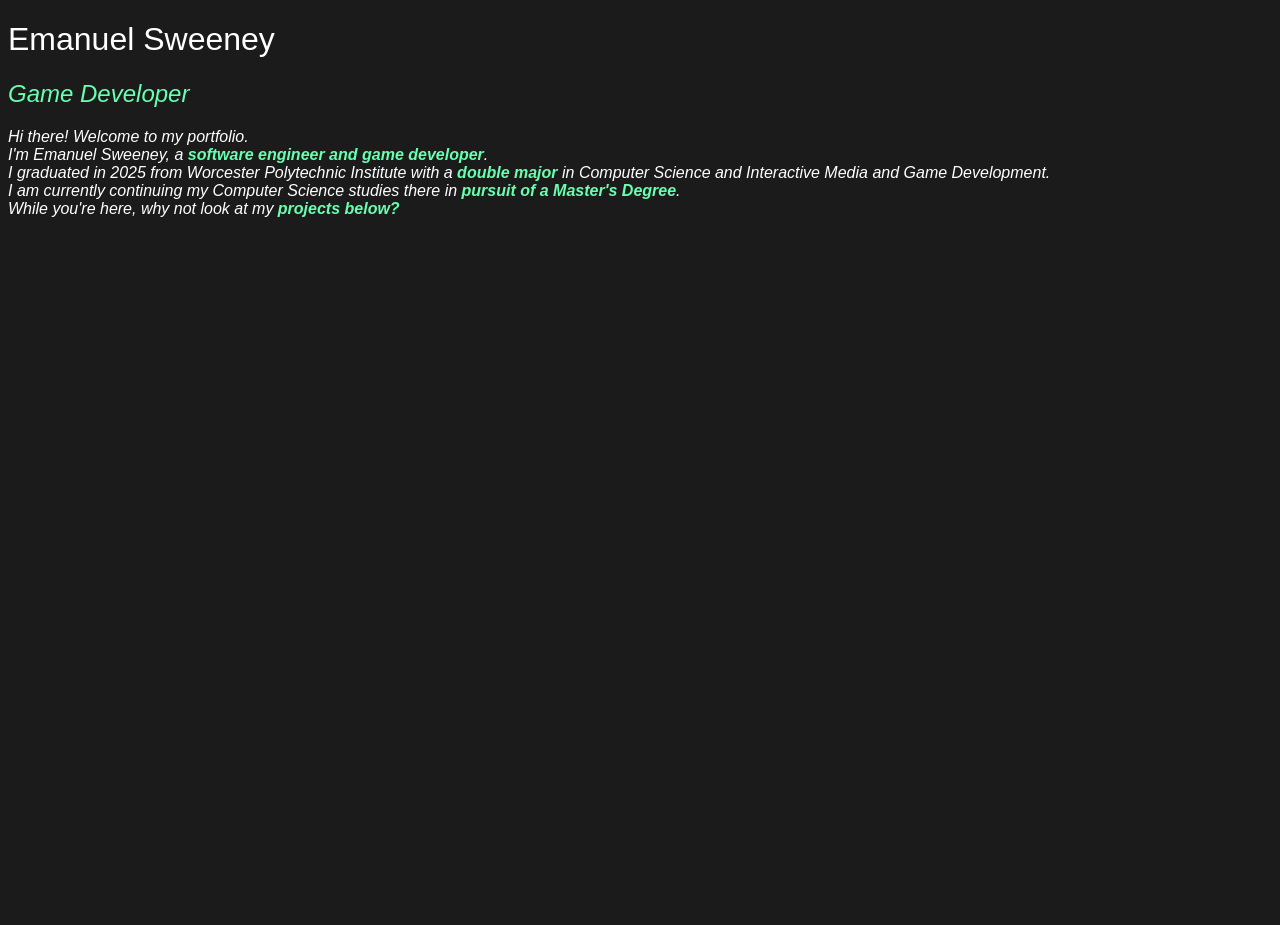
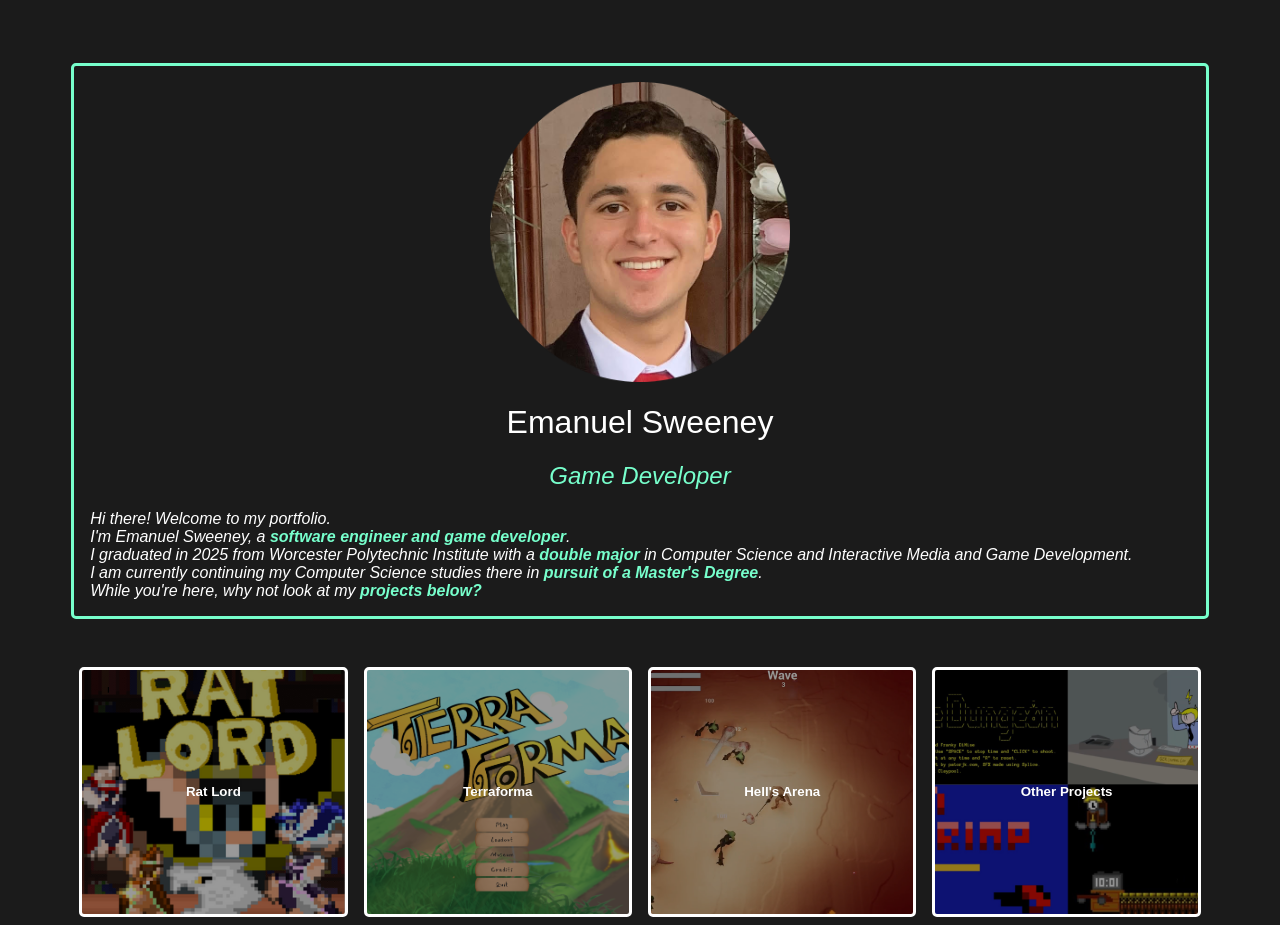
Before and after one commit to easweeney01/Portfolio, a plain HTML site: page index.html in a window 1280 px wide. Before the commit the page ends 800 px from the top, so only its background shows below. Drawn offline with Linux system fonts and the light colour scheme.

Commit message:
Updates to Portfolio

```diff
--- a/index.html
+++ b/index.html
@@ -8,6 +8,10 @@
     <link rel = "stylesheet" href="style.css">
 </head>
 <body>
+    <div class = "landingtext">
+        <div style="display: flex; justify-content: center;">
+            <img src="Assets/me.png" width="300px"/>
+        </div>
         <h1>Emanuel Sweeney</h1>
         <h2>Game Developer</h2>
 
@@ -18,5 +22,15 @@
             <br>I am currently continuing my Computer Science studies there in <b>pursuit of a Master's Degree</b>.
             <br>While you're here, why not look at my <b>projects below?</b>
         </i>
+    </div>
+
+    <div class="projectbuttons">
+        <button class="game rat">
+           <p>Rat Lord</p></button>
+        <button class="game terra">
+            <p>Terraforma</p></button>
+        <button class="game hell">Hell's Arena</button>
+        <button class="game other">Other Projects</button>
+    </div>
 </body>
 </html>
--- a/style.css
+++ b/style.css
@@ -1,18 +1,22 @@
 :root {
+    --mint: #77FFcc;
     background-color: #1b1b1b;
+
 }
 
 h1 {
     color:#fff;
     font-family: Arial, Helvetica, sans-serif;
     font-weight: normal;
+    text-align: center;
 }
 
 h2 {
-    color:#68ffaf;
+    color:var(--mint);
     font-family: Arial, Helvetica, sans-serif;
     font-style: italic;
     font-weight: normal;
+    text-align: center;
 }
 
 i {
@@ -22,5 +26,104 @@ i {
 }
 
 b {
-    color: #68ffaf;
+    color: var(--mint);
 }
+
+.game {
+    font-weight:bold;
+    color:#fff;
+    background-color: transparent;
+    width: 400px;
+    height: 250px;
+    border-radius: 5px;
+    border: 3px solid #fff;
+
+    transition: all 0.3s ease;
+
+    display:flex;
+    flex-direction: column;
+    align-items: center;
+    justify-content: center;
+
+    margin-left: 0.5rem;
+    margin-right: 0.5rem;
+
+}
+
+.game:hover {
+    border: 10px solid;
+    font-size: large;
+    background-color: #444;
+    text-shadow: #fff 0px 0px 1rem;
+}
+
+.projectbuttons {
+    display: flex;
+
+    margin-left:5%;
+    margin-right:5%;
+}
+
+.rat {
+    background-image: url("Assets/Projects/Rat\ Lord.png");
+    background-size: cover;
+    background-position: center;
+    background-repeat: no-repeat;
+    background-color: rgba(52, 52, 52, 0.5);
+    background-blend-mode: multiply;
+}
+
+.terra {
+    background-image: url("Assets/Projects/Terraforma.png");
+    background-size: cover;
+    background-position: center;
+    background-repeat: no-repeat;
+    background-color: rgba(52, 52, 52, 0.5);
+    background-blend-mode: multiply;
+}
+
+.hell {
+    background-image: url("Assets/Projects/Hell\'s\ Arena.png");
+    background-size: cover;
+    background-position: center;
+    background-repeat: no-repeat;
+    background-color: rgba(52, 52, 52, 0.5);
+    background-blend-mode: multiply;
+}
+
+.other {
+    background-image: url("Assets/Projects/OtherProjects.png");
+    background-size: cover;
+    background-position: center;
+    background-repeat: no-repeat;
+    background-color: rgba(52, 52, 52, 0.5);
+    background-blend-mode: multiply;
+}
+
+.rat:hover {
+    border-color: rgb(247, 255, 101);
+    color: rgb(247, 255, 101);
+}
+
+.hell:hover {
+    border-color: #f88;
+    color: #f88;
+}
+
+.terra:hover {
+    border-color: #afa;
+    color: #afa;
+}
+
+.other:hover {
+    border-color: #8ff;
+    color: #8ff;
+}
+
+.landingtext {
+    margin:5%;
+    margin-bottom: 3rem;
+    border-radius: 5px;
+    border: 3px solid var(--mint);
+    padding: 1rem;
+}
```
Also changed, not shown: Assets/Projects/Hell's Arena.png (added), Assets/Projects/OtherProjects.png (added), Assets/Projects/Rat Lord.png (added), Assets/Projects/Terraforma.png (added). Lines whose indentation alone changed are shown as unchanged.
